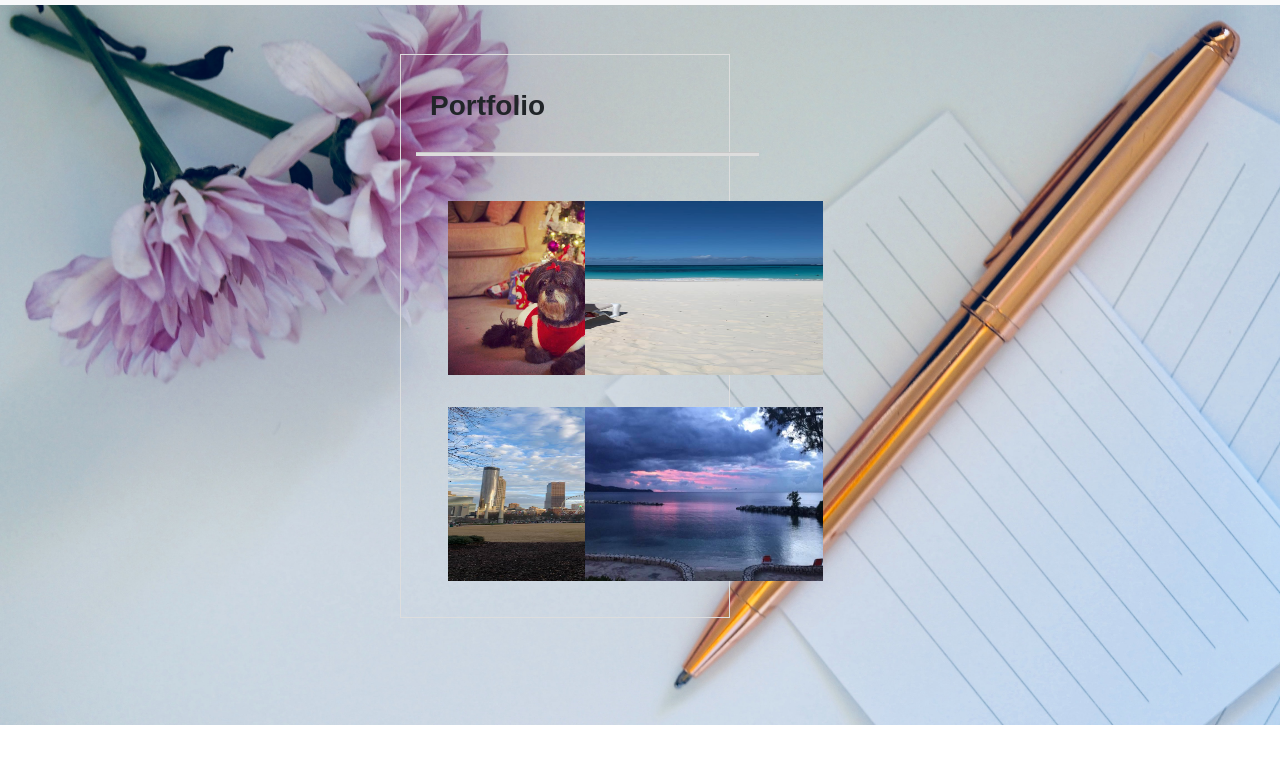
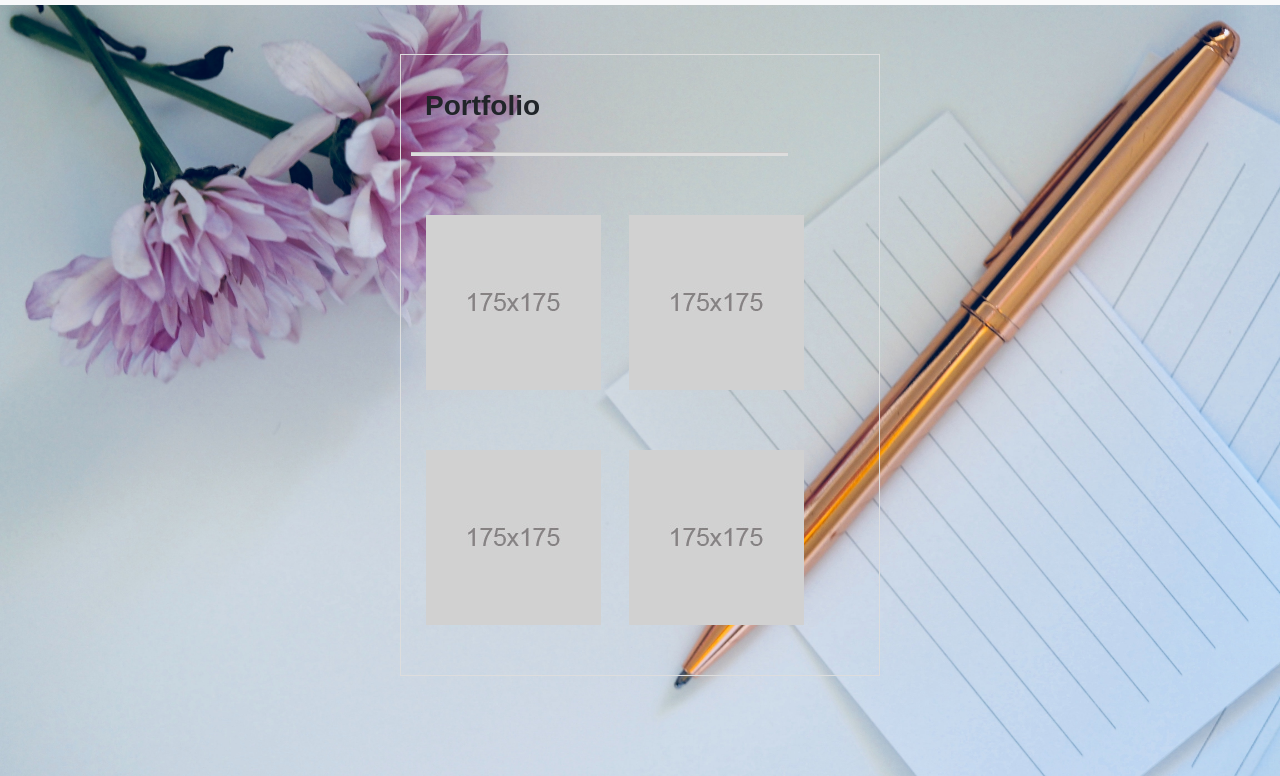
Before and after one commit to mariariofrio/Portfolio, a plain HTML site: page portfolio.html in a window 1280 px wide. Shown: the part 75-851 px from the top of the page. Before the commit the page ends 800 px from the top, so only its background shows below. Drawn offline with nearby package versions, Linux system fonts and the light colour scheme.

Commit message:
current work

```diff
--- a/assets/style.css
+++ b/assets/style.css
@@ -54,7 +54,7 @@ h3 {
 .Container {
     margin-top: 25px;
     margin-bottom: 100px;
-    padding: 20px 10px;
+    padding: 20px 15px;
     border: solid 1px #ddd;
     margin-left: 400px;
     margin-right: 400px;
--- a/portfolio.html
+++ b/portfolio.html
@@ -2,7 +2,7 @@
 <html lang="en">
 <head>
     <meta charset="UTF-8">
-    <meta name="viewport" content="width=device-width, initial-scale=1.0">
+    <meta charset="UTF-8"><meta name="viewport" content="width=device-width, initial-scale=1, shrink-to-fit=no">
     <title>portfolio</title>
     <link rel="stylesheet" href="https://stackpath.bootstrapcdn.com/bootstrap/4.4.1/css/bootstrap.min.css" integrity="sha384-Vkoo8x4CGsO3+Hhxv8T/Q5PaXtkKtu6ug5TOeNV6gBiFeWPGFN9MuhOf23Q9Ifjh" crossorigin="anonymous">
     <link rel="stylesheet" href="style.css">
@@ -28,7 +28,7 @@
           </ul>
         </div>
       </nav><br>
-    <div class="portfolioContainer">
+    <div class="containerPortfolio">
         <div class="row">
           <div class="col-10">
             <h3>Portfolio</h3>
@@ -37,16 +37,15 @@
             <div class="row">
 
              <!-- <section class="">   -->
-              <div class="col-sm-6"><img src="assets/images/mijas.jpg" alt="portfolio1" class="img-responsive"></div>
-              <br>
+              <div class="col-sm-6"style="padding: 30px"><img src="assets/images/175x175.jpg" alt="portfolio1" class="img-responsive"></div>
 
-              <div class="col-sm-6"><img src="assets/images/anguilla.jpg" alt="portfolio1" class="img-responsive"></div>
-              <br>
+              <div class="col-sm-6" style="padding: 30px"><img src="assets/images/175x175.jpg" alt="portfolio1" class="img-responsive"></div>
 
-              <div class="col-sm-6"><img src="assets/images/atlanta.jpg" alt="portfolio1" class="img-responsive"></div>
-              <br>
 
-              <div class="col-sm-6"><img src="assets/images/jamaica.jpg" alt="portfolio1" class="img-responsive"></div>
+              <div class="col-sm-6"style="padding: 30px"><img src="assets/images/175x175.jpg" alt="portfolio1" class="img-responsive"></div>
+
+
+              <div class="col-sm-6" style="padding: 30px"><img src="assets/images/175x175.jpg" alt="portfolio1" class="img-responsive"></div>
              <!-- </section>  -->
             </div>
           </div>
--- a/style.css
+++ b/style.css
@@ -60,7 +60,6 @@ h3 {
         margin-right: 400px;
         font-family: 'Lucida Sans', 'Lucida Sans Regular', 'Lucida Grande', 'Lucida Sans Unicode', Geneva, Verdana, sans-serif;
 }
-
 .mypicture {
     height: 200px;
     float: left;
@@ -86,26 +85,11 @@ p {
     margin-right: 400px;
 }
 
-.portfolioContainer  {
+.containerPortfolio {
     margin-top: 25px;
     margin-bottom: 100px;
-    padding: 20px 15px;
+    padding: 20px 10px;
     border: solid 1px #ddd;
     margin-left: 400px;
-    margin-right: 550px;
+    margin-right: 400px;
 }
-
-.hrportfolio {
-        margin-right: -100px;
-        height: 3px;
-        background-color: #ddd;
-        border: 30;
-    }
-
-
-.img-responsive {
-    width: 270px;
-    height: 206px;
-    padding: 15%;
-    margin-left: 1em;
- }
```
Also changed, not shown: contact.html (+1 -2 lines), index.html (+15 -9 lines), assets/images/175x175.jpg (added). Lines whose indentation alone changed are shown as unchanged.
